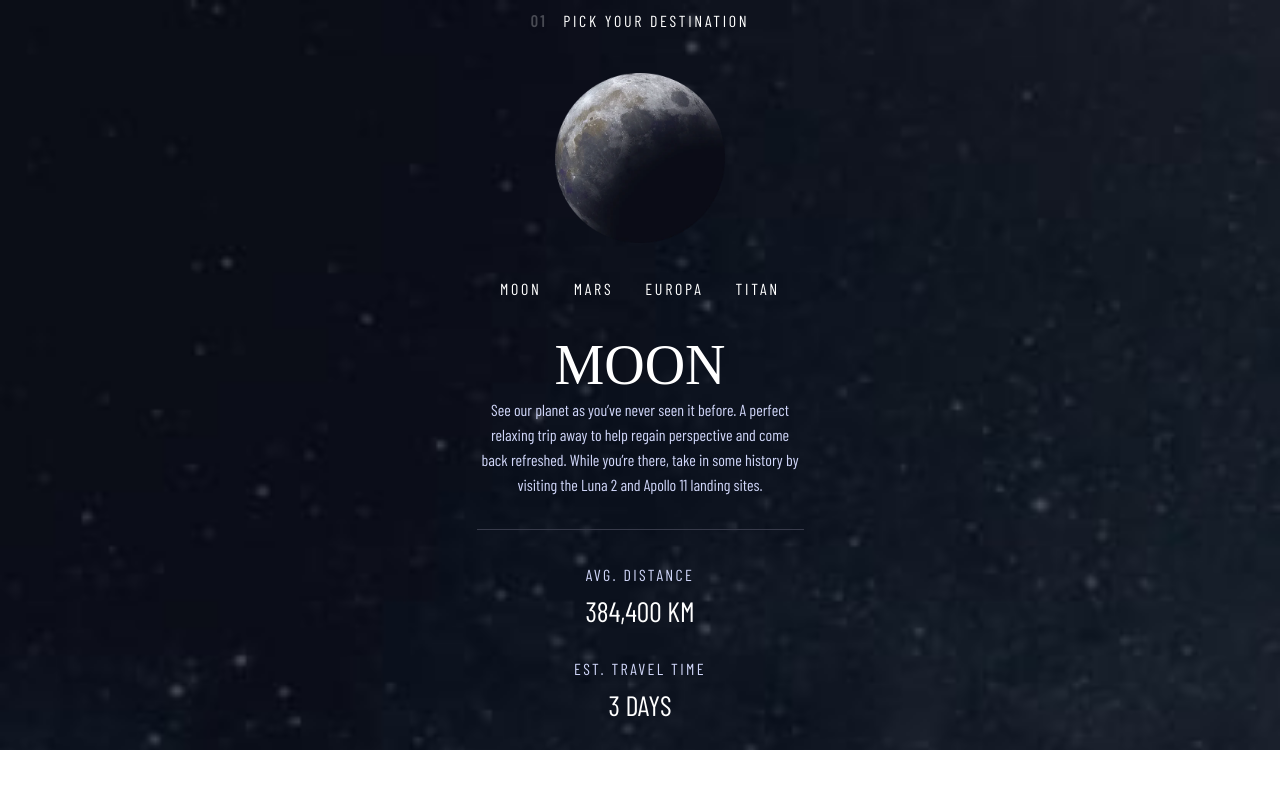
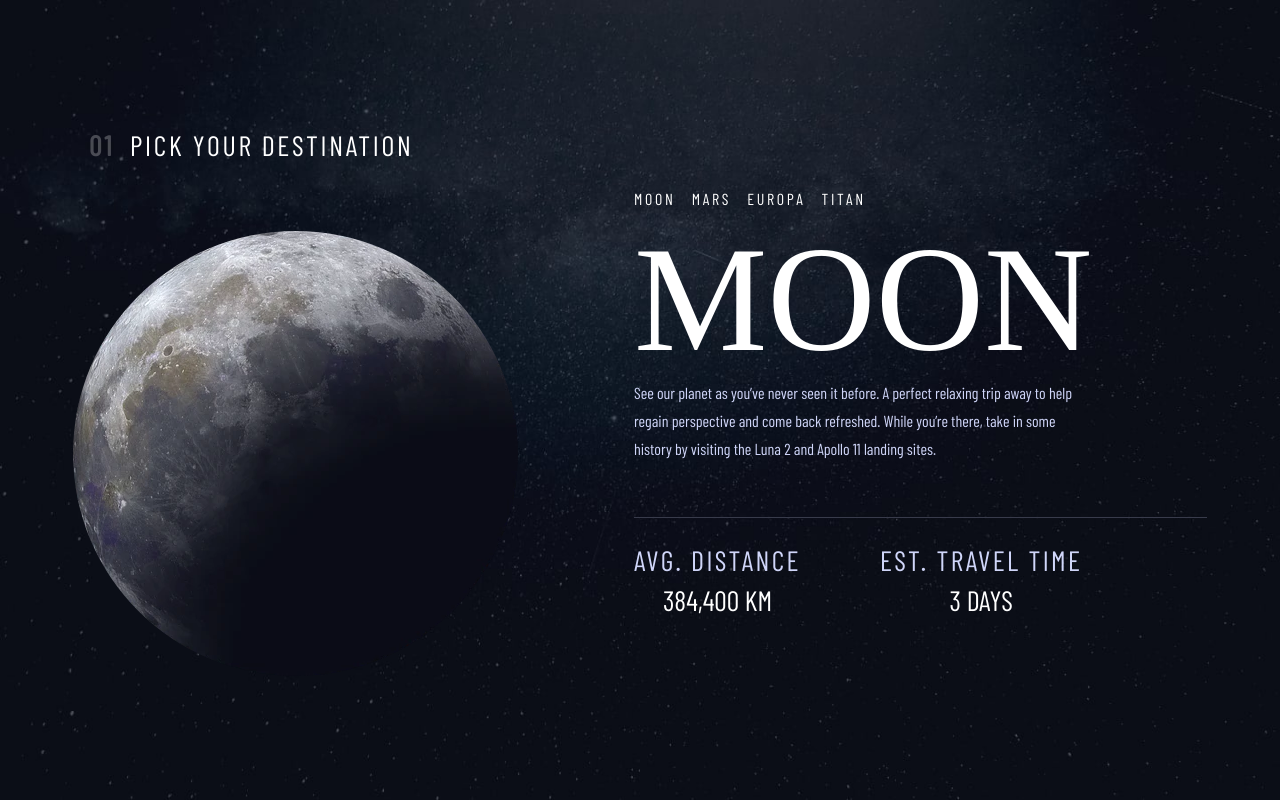
Before and after one commit to scaprisecca/space-tourism-website, a PHP site: page /destination.html in a window 1280 px wide. Run offline with PHP 8.4, Linux system fonts and the light colour scheme; some libraries are stand-ins or nearby versions; some web fonts are replaced.

Commit message:
worked on desktop version of destination page

```diff
--- a/destination.html
+++ b/destination.html
@@ -21,13 +21,16 @@
 
     <!-- TODO: Work on mobile navigation bar (get the icon to work with toggle) -->
 
-    <main class="container-fluid d-flex flex-column align-items-center" id="destination-moon">
+    <main class="container-fluid d-flex flex-column align-items-center flex-lg-row justify-content-lg-around" id="destination-moon">
 
-        <p class="text-uppercase nav-link"><span class="destination-num pr-3">01</span>Pick Your Destination</p>
+        <div>
+            <p class="text-uppercase nav-link align-self-md-start my-md-4 ml-md-3 mb-lg-5"><span class="destination-num pr-3 font-weight-bold">01</span>Pick Your Destination</p>
 
             <img src="/assets/destination/image-moon.webp" alt="image of the moon" class="destination-img">
+        </div>
 
-        <ul class="nav mb-4">
+        <div>
+            <ul class="nav mb-4 mt-md-4 mb-lg-5">
                 <li class="nav-item">
                     <a href="#" class="nav-link text-uppercase">Moon</a>
                 </li>
@@ -45,19 +48,26 @@
                 </li>
             </ul>
 
-        <h1 class="mb-0">Moon</h1>
+            <h1 class="mb-0 mb-md-2 mb-lg-5">Moon</h1>
 
-        <p class="text-center text-purple">See our planet as you’ve never seen it before. A perfect relaxing trip away to help
+            <p class="text-center text-purple text-lg-left mt-lg-3">See our planet as you’ve never seen it before. A perfect relaxing trip away to help
                 regain perspective and come back refreshed. While you’re there, take in some history
                 by visiting the Luna 2 and Apollo 11 landing sites.</p>
 
             <div class="divider"></div>
 
+            <div id="destination-stat-container" class="d-flex flex-column align-items-center flex-md-row justify-content-md-around justify-content-lg-start">
+                <div id="test" class="text-center">
                     <p class="destination-subtitle">Avg. Distance</p>
                     <p class="destination-stat">384,400 km</p>
+                </div>
 
+                <div class="text-center">
                     <p class="destination-subtitle">Est. Travel Time</p>
                     <p class="destination-stat">3 days</p>
+                </div>
+            </div>
+        </div>
 
     </main>
 
--- a/style.css
+++ b/style.css
@@ -7,36 +7,6 @@
     --bellefair: 'Bellefari', serif;
 }
 
-/* --- Media Queries --- */
-
-@media (min-width: 576px) {
-
-}
-
-@media (min-width: 768px) {
-
-    #home {
-        background-image: url(/assets/home/background-home-tablet.jpg);
-    }
-
-    #home-text {
-        height: 334px;
-    }
-
-    .nav-container {
-        width: calc(100% - 39px);
-    }
-
-    .nav-blur {
-        width: 450px;
-    }
-}
-
-@media (min-width: 992px) {
-    h1 {
-        font-size: 150px;
-    }
-}
 
 /* Default Styles */
 
@@ -189,3 +159,95 @@ p {
     text-transform: uppercase;
     margin-bottom: 32px;
 }
+
+
+
+
+
+
+/* --- Media Queries --- */
+
+@media (min-width: 576px) {
+
+}
+
+@media (min-width: 768px) {
+
+    p {
+        max-width: 573px;
+        line-height: 28px;
+    }
+
+    .divider {
+        width: 573px;
+    }
+
+
+    #home {
+        background-image: url(/assets/home/background-home-tablet.jpg);
+    }
+
+    #home-text {
+        height: 334px;
+    }
+
+    .nav-container {
+        width: calc(100% - 39px);
+    }
+
+    .nav-blur {
+        width: 450px;
+    }
+
+    /* Destination Pages */
+
+    #destination-stat-container {
+        width: 573px;
+    }
+
+    .destination-img {
+        width: 300px;
+        height: 300px;
+    }
+
+}
+
+@media (min-width: 992px) {
+
+    h1 {
+        font-size: 150px;
+    }
+
+    p {
+        max-width: 444px;
+    }
+
+    .divider {
+        margin-top: 54px;
+        margin-bottom: 28px
+    }
+
+    /* Destination Pages */
+
+    #destination-moon {
+        height: 100vh;
+        background-image: url(/assets/destination/background-destination-desktop.jpg);
+    }
+
+    #destination-stat-container div:first-child {
+        margin-right: 79px;
+    }
+
+    #destination-moon .nav-link:first-child {
+        padding-left: 0;
+    }
+
+    #destination-moon p:first-child {
+        font-size: 28px;
+    }
+
+    .destination-img {
+        height: 445px;
+        width: 445px;
+    }
+}
```
Lines whose indentation alone changed are shown as unchanged.
